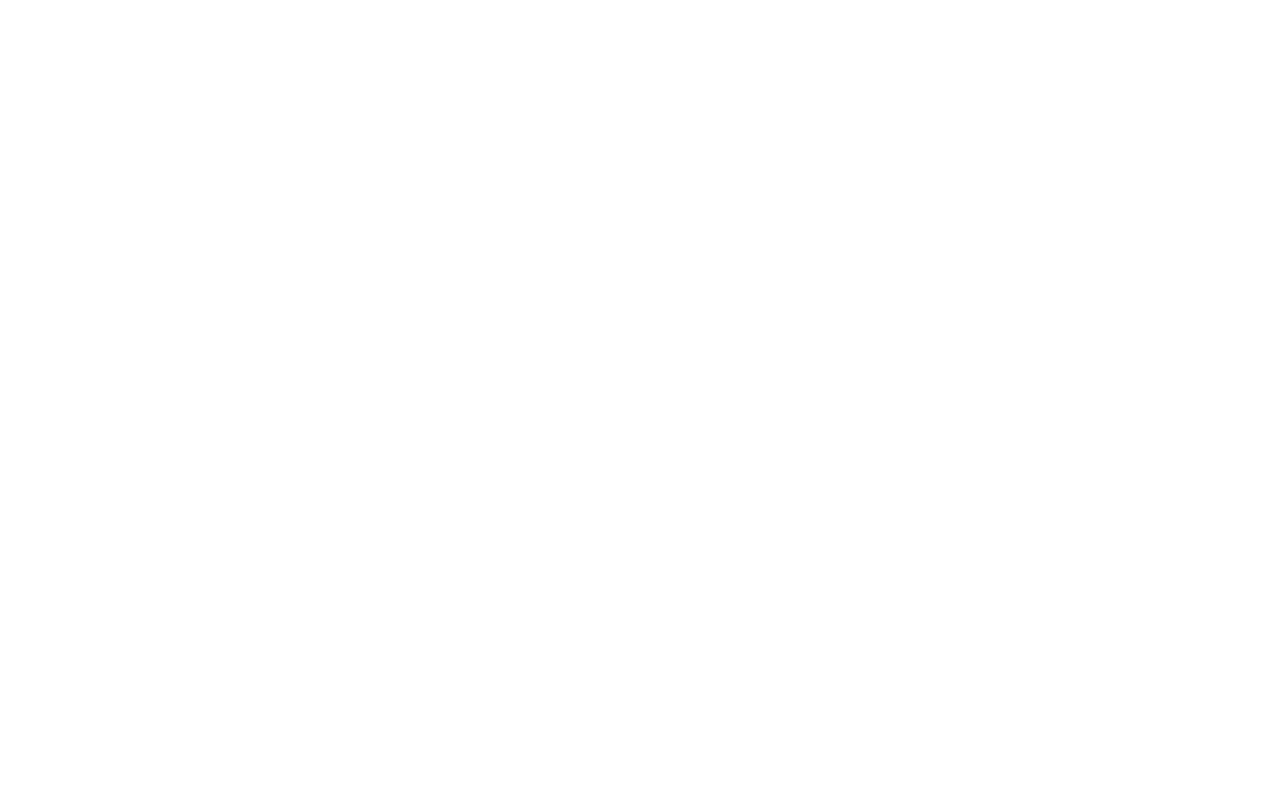
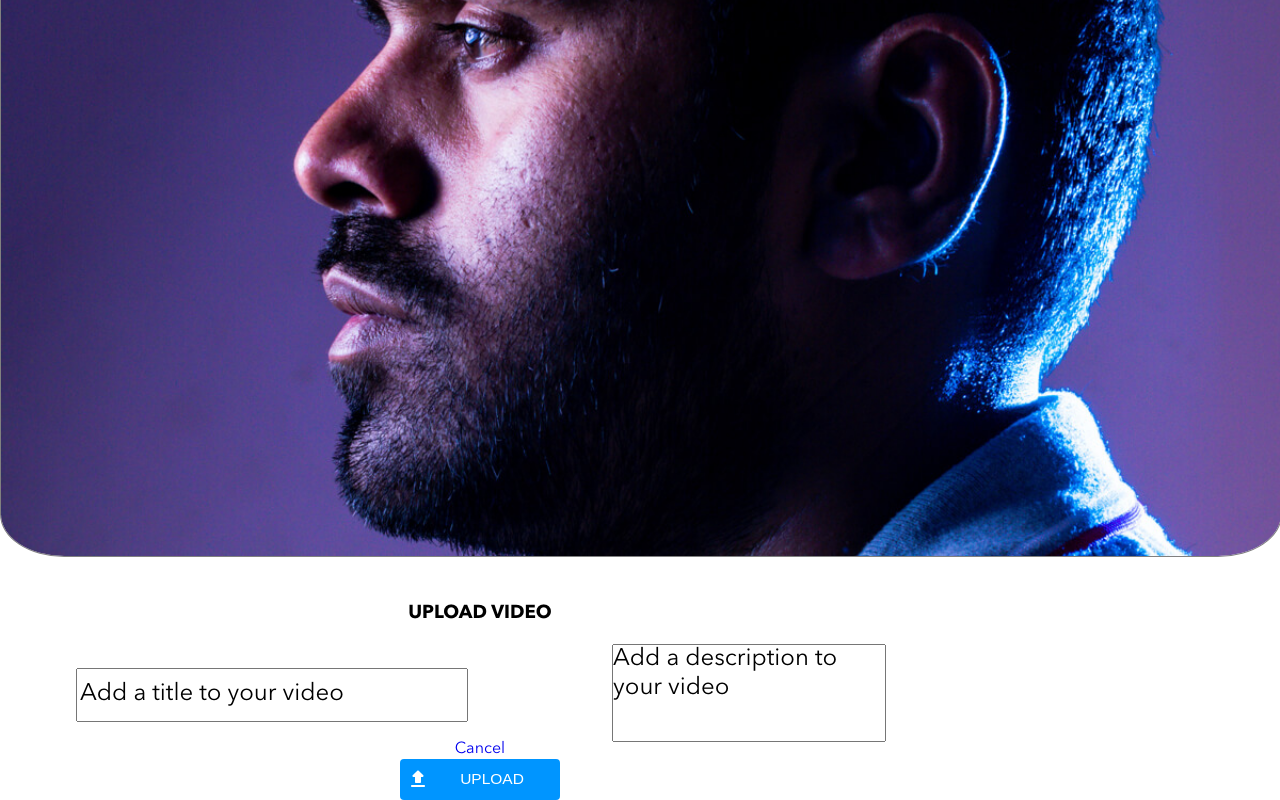
Before and after one commit to brandonfamiano/brandon-famiano-brainflix, a React (Create React App) app: page /upload in a window 1280 px wide. Shown: the part 376-1176 px from the top of the page. Before the commit the page ends 800 px from the top, so only its background shows below. Built offline with nearby package versions, Linux system fonts and the light colour scheme.

Commit message:
updated upload

```diff
--- a/src/Components/nav.js
+++ b/src/Components/nav.js
@@ -11,7 +11,7 @@
         <nav>
             <div className="nav--container">
                 <div className="nav--header">
-                    <a href="index.html"><img src={logo} alt="brainflixlogo" width="150px"></img></a>
+                    <Link to="/"><img src={logo} alt="brainflixlogo" width="150px"></img></Link>
                 </div>
                 <div className="nav--select">
                         <div className="nav--search">
--- a/src/Components/upload.js
+++ b/src/Components/upload.js
@@ -1,22 +1,30 @@
 import React from 'react';
 import { Link } from 'react-router-dom';
 import NavComponent from './nav';
-import "../styles/main.scss";
+import "../styles/upload.scss";
+import upload from '../Assets/Icons/upload.svg'
+import thumbnail from'../Assets/Images/Mohan-muruge.jpg'
 function Upload() {
   return (
     <div>
         <NavComponent></NavComponent>
-        <div className="comment">
+        <span>
+            <img class = "thumbnail" src={thumbnail }></img>
+        </span>
+        <div className="upload">
           <h3>UPLOAD VIDEO</h3>
-          <div className="comment__form">
-            <div className="comment__form--name">
+          <div className="upload__form">
+            <div className="upload__form--name">
               <input type="text" id="name" placeholder="Add a title to your video" />
             </div>
-            <div className="comment__form--text">
-              <textarea id="comment"  placeholder="Add a description to your video"></textarea>
+            <div className="upload__form--text">
+              <textarea id="upload"  placeholder="Add a description to your video"></textarea>
             </div>
           </div>
-          <button id="submit">UPLOAD</button>
+          <button className="nav--button">
+            <img src={upload}/>
+            <span className="nav--button__text">UPLOAD</span>
+            </button>
           <Link to="/">Cancel</Link>
         </div>
     </div>
--- /dev/null
+++ b/src/styles/upload.scss
@@ -0,0 +1,94 @@
+@import 'colors';
+.thumbnail{
+    width: 100%;
+    border-radius: 5%;
+    border: solid 1px grey;
+
+}
+.upload {
+    margin-top: 20px;
+    width:100%;
+    display:flex;
+    flex-direction: column;
+    align-items: center;
+    justify-content: center;
+    @include tablet{
+      width:100%
+    }
+    @include desktop{
+      width:75%;
+    }
+    &__form{
+      display:flex;
+      flex-direction: column;
+      align-items: center;
+      justify-content: center;
+      @include tablet{
+        flex-direction: row;
+        justify-content: space-around;
+        width:100%;
+      }
+      &--name{
+        width:17rem;
+        @include tablet{
+          width:24rem;
+          height:3rem;
+        }
+        input{
+          width:100%;
+          margin-bottom:.5rem;
+          font-size:1rem;
+          @include tablet{
+            font-size:1.5rem;
+            height:100%;
+          }
+        font-family:inherit;
+        }
+      }
+      &--text{
+        width:17rem;
+        font-size:1rem;
+        font-family:inherit;
+        @include tablet{
+            height:6rem;
+        }
+        textarea{
+          resize:none;
+          width:17rem;
+          height:4rem;
+          margin-bottom:.5rem;
+          font-size:1rem;
+          font-family:inherit;
+          @include tablet{
+            height:100%;
+            margin:0;
+            padding:0;
+            font-size:1.5rem;
+          }
+        }
+      }
+    }
+}
+button{
+    background-color: $brainflix-blue;
+    border:0;
+    border-radius: .25rem;
+    width:22.5rem;
+    height:2.6rem;
+    cursor:pointer;
+    display:flex;
+    align-items: center;
+    @include tablet{
+        order:2;
+        width:10rem;
+    }
+    img{
+        justify-self: flex-start;
+    }
+    &__text{
+        text-decoration: none;
+        width:85%;
+        color:white;
+        font-size:15.5px;
+    }
+}
```
